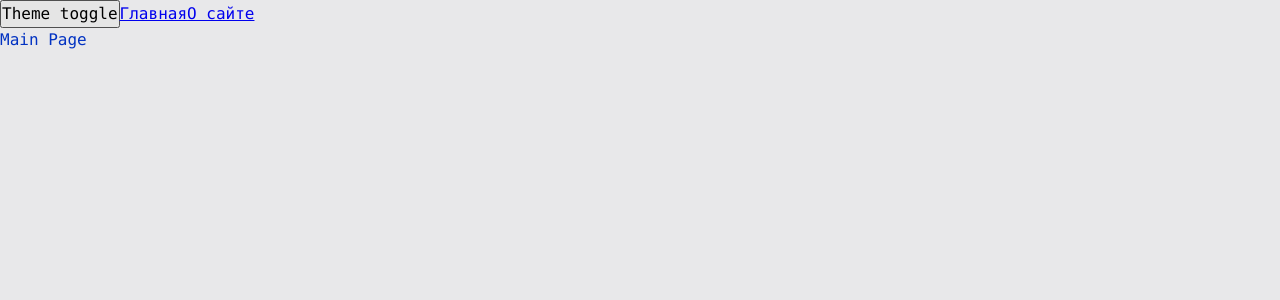
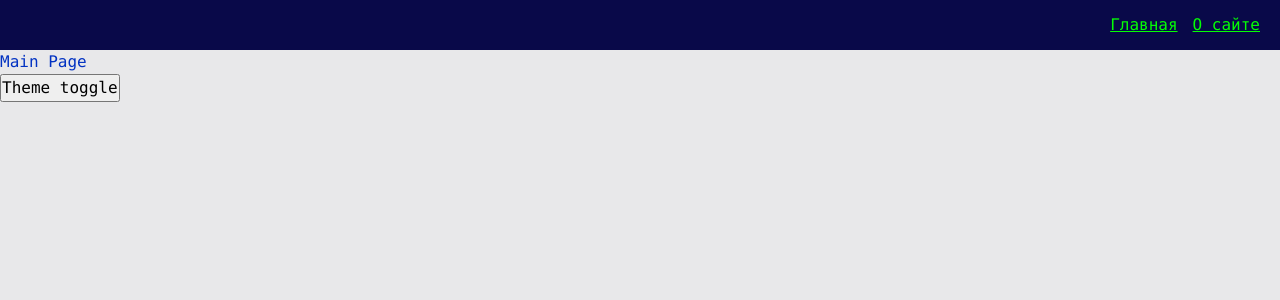
Before and after one commit to etiwole/react-study, a React app: page / in a window 1280 px wide. Shown: the top 300 px of the page. Built offline with nearby package versions, Linux system fonts and the light colour scheme.

Commit message:
2.2 navbar, link ui kit component

```diff
--- a/src/app/App.tsx
+++ b/src/app/App.tsx
@@ -4,15 +4,15 @@
 import {classNames} from "shared/lib/classNames/classNames";
 import {useTheme} from "app/providers/ThemeProvider";
 import {AppRouter} from "app/providers/router";
+import {Navbar} from "widgets/Navbar";
 const App = () => {
     const {theme, toggleTheme} = useTheme();
 
     return (
         <div className={classNames('app', {}, [theme])}>
+            <Navbar/>
+            <AppRouter/>
             <button onClick={toggleTheme}>Theme toggle</button>
-            <Link to="/">Главная</Link>
-            <Link to="/about">О сайте</Link>
-            <AppRouter/>
         </div>
     );
 };
--- a/src/app/styles/themes/dark.scss
+++ b/src/app/styles/themes/dark.scss
@@ -1,6 +1,9 @@
 .app.dark {
   --bg-color: #090949;
+  --inverted-bg-color: #e8e8ea;
 
   --primary-color: #049604;
   --secondary-color: #04ff04;
+  --inverted-primary-color: #0232c2;
+  --inverted-secondary-color: #004fff;
 }
--- a/src/app/styles/themes/light.scss
+++ b/src/app/styles/themes/light.scss
@@ -1,6 +1,9 @@
 .app.light {
   --bg-color: #e8e8ea;
+  --inverted-bg-color: #090949;
 
   --primary-color: #0232c2;
   --secondary-color: #0449e0;
+  --inverted-primary-color: #049604;
+  --inverted-secondary-color: #04ff04;
 }
--- a/src/app/styles/variables/global.scss
+++ b/src/app/styles/variables/global.scss
@@ -8,4 +8,6 @@
   --font-size-l: 24px;
   --font-line-l: 32px;
   --font-l: var(--font-size-l) / var(--font-line-l) var(--font-family-main);
+
+  --navbar-height: 50px
 }
--- a/src/shared/lib/classNames/classNames.ts
+++ b/src/shared/lib/classNames/classNames.ts
@@ -1,9 +1,9 @@
 type Mods = Record<string, boolean|string>;
 
-export const classNames = (cls: string, mods: Mods, additional: string[]): string => {
+export const classNames = (cls: string, mods?: Mods, additional?: string[]): string => {
     return [
         cls,
-        ...additional,
+        ...additional.filter(Boolean) ,
         ...Object
             .entries(mods)
             .filter(([className, value]) => Boolean(value))
--- /dev/null
+++ b/src/shared/ui/AppLink/AppLink.module.scss
@@ -0,0 +1,11 @@
+.AppLink {
+  color: var(--primary-color);
+}
+
+.primary {
+  color: var(--primary-color);
+}
+
+.secondary {
+  color: var(--inverted-secondary-color);
+}
--- /dev/null
+++ b/src/shared/ui/AppLink/AppLink.tsx
@@ -0,0 +1,33 @@
+import React from 'react';
+import {classNames} from "shared/lib/classNames/classNames";
+import styles from "./AppLink.module.scss";
+import {Link, LinkProps} from "react-router-dom";
+
+export enum AppLinkTheme {
+    PRIMARY = 'primary',
+    SECONDARY = 'secondary',
+}
+
+interface AppLinkProps extends LinkProps{
+    className?: string;
+    theme?: AppLinkTheme;
+}
+
+export const AppLink: React.FC<AppLinkProps> = (props) => {
+    const {
+        to,
+        children,
+        className,
+        theme= AppLinkTheme.PRIMARY,
+        ...otherProps
+    } = props;
+    return (
+        <Link
+            to={to}
+            className={classNames(styles.AppLink, {[styles[theme]]: true}, [className])}
+            {...otherProps}
+        >
+            {children}
+        </Link>
+    );
+};
--- /dev/null
+++ b/src/widgets/Navbar/index.ts
@@ -0,0 +1,5 @@
+import {Navbar} from "./ui/Navbar";
+
+export {
+    Navbar,
+}
--- /dev/null
+++ b/src/widgets/Navbar/ui/Navbar.module.scss
@@ -0,0 +1,16 @@
+.Navbar {
+  width: 100%;
+  height: var(--navbar-height);
+  background: var(--inverted-bg-color);
+  display: flex;
+  align-items: center;
+  padding: 0 20px;
+}
+
+.links {
+  margin-left: auto;
+}
+
+.mainLink {
+  margin-right: 15px;
+}
--- /dev/null
+++ b/src/widgets/Navbar/ui/Navbar.tsx
@@ -0,0 +1,23 @@
+import React from 'react';
+import {classNames} from "shared/lib/classNames/classNames";
+import styles from "./Navbar.module.scss";
+import {AppLink, AppLinkTheme} from "shared/ui/AppLink/AppLink";
+
+interface NavbarProps {
+    className?: string;
+}
+
+export const Navbar: React.FC<NavbarProps> = ({className}) => {
+    return (
+        <div className={classNames(styles.Navbar, {}, [className])}>
+            <div className={styles.links}>
+                <AppLink theme={AppLinkTheme.SECONDARY} to="/" className={styles.mainLink}>
+                    Главная
+                </AppLink>
+                <AppLink theme={AppLinkTheme.SECONDARY} to="/about">
+                    О сайте
+                </AppLink>
+            </div>
+        </div>
+    );
+};
```
